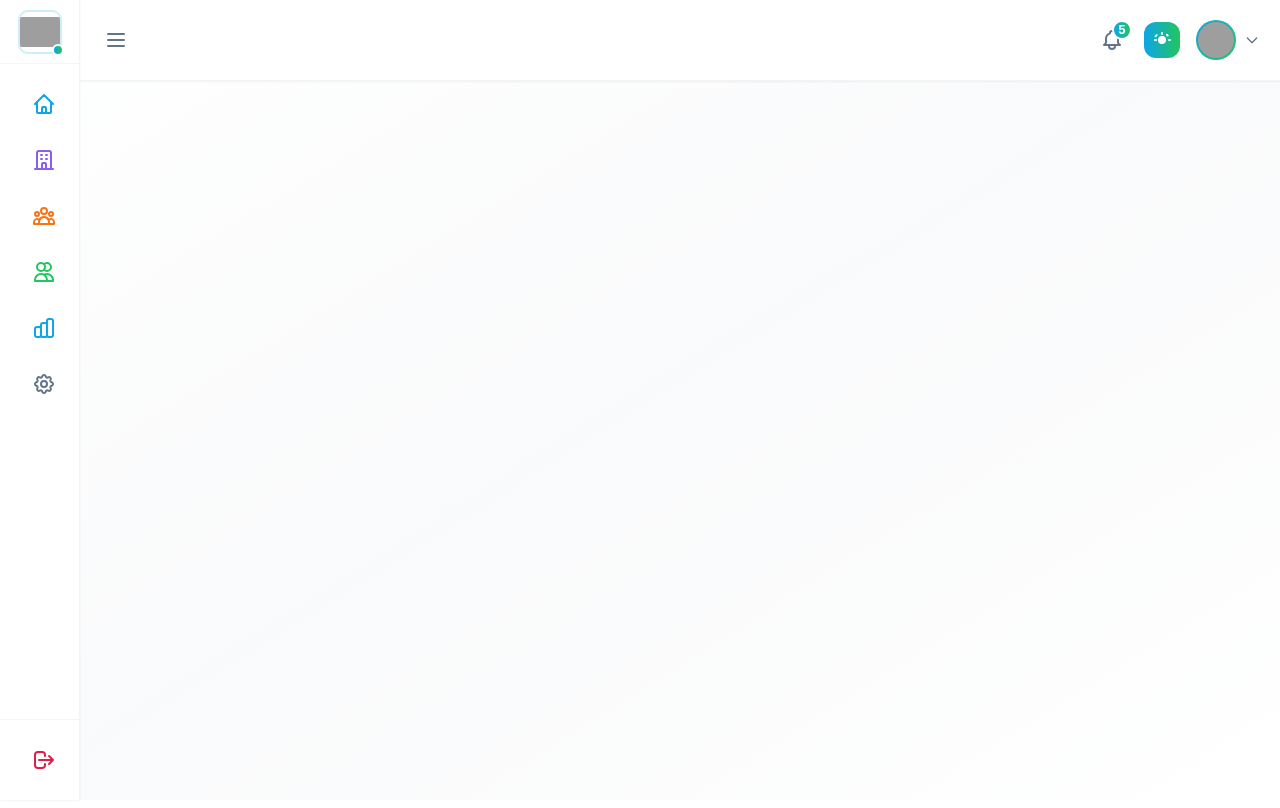
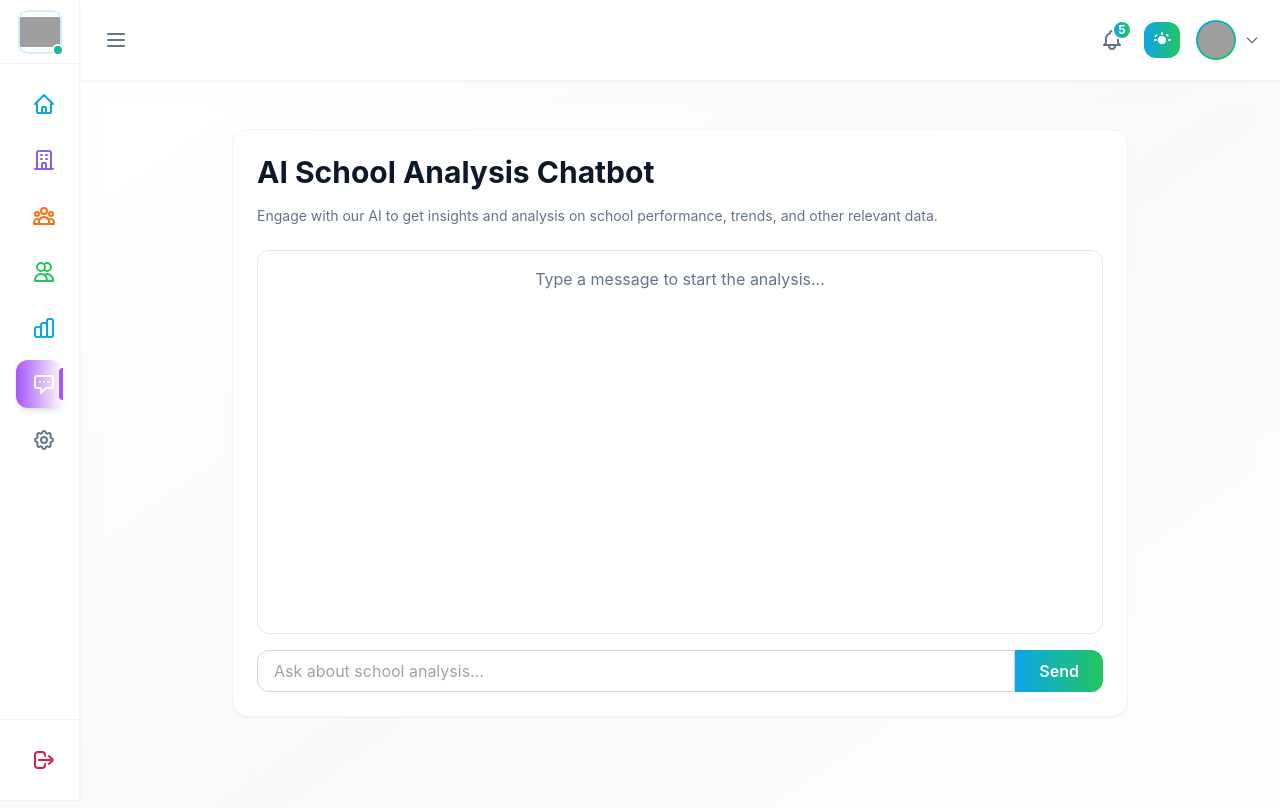
Before and after one commit to Stack-Rack-Swotify/swotify, a React (Vite) app in the folder swotify/: page /super-admin-dashboard/ai-chatbot in a window 1280 px wide. Shown: the top 808 px of the page. Built offline with nearby package versions, Linux system fonts and the light colour scheme; grey boxes are pictures that could not be loaded.

Commit message:
feat: Add AI Chatbot page for Super Admin
- Created a new AIChatbotPage.jsx for Super Administrators to analyze school data.
- Integrated the AIChatbotPage into the SuperAdminDashboard's routing.
- Added a navigation link for the AI Chatbot in the SuperAdminSidebar.

```diff
--- a/swotify/src/modules/superAdmin/components/SuperAdminSidebar.jsx
+++ b/swotify/src/modules/superAdmin/components/SuperAdminSidebar.jsx
@@ -37,6 +37,11 @@ const SuperAdminSidebar = ({ isSidebarOpen, toggleSidebar }) => {
           color: '#0EA5E9'
         },
         {
+          to: 'ai-chatbot',
+          label: 'AI Chatbot',
+          icon: 'M8 10h.01M12 10h.01M16 10h.01M9 16H5a2 2 0 01-2-2V6a2 2 0 012-2h14a2 2 0 012 2v8a2 2 0 01-2 2h-5l-5 5v-5z', // Example icon for a chat bot
+          color: '#A855F7' // A distinct color
+        },    {
       to: 'settings',
       label: 'App Settings',
       icon: 'M10.325 4.317c.426-1.756 2.924-1.756 3.35 0a1.724 1.724 0 002.573 1.066c1.543-.94 3.31.826 2.37 2.37a1.724 1.724 0 001.065 2.572c1.756.426 1.756 2.924 0 3.35a1.724 1.724 0 00-1.066 2.573c.94 1.543-.826 3.31-2.37 2.37a1.724 1.724 0 00-2.572 1.065c-.426 1.756-2.924 1.756-3.35 0a1.724 1.724 0 00-2.573-1.066c-1.543.94-3.31-.826-2.37-2.37a1.724 1.724 0 00-1.065-2.572c-1.756-.426-1.756-2.924 0-3.35a1.724 1.724 0 001.066-2.573c-.94-1.543.826-3.31 2.37-2.37.996.608 2.296.07 2.572-1.065z M15 12a3 3 0 11-6 0 3 3 0 016 0z',
--- /dev/null
+++ b/swotify/src/modules/superAdmin/pages/AIChatbotPage.jsx
@@ -0,0 +1,72 @@
+import React, { useState } from 'react';
+
+const AIChatbotPage = () => {
+  const [messages, setMessages] = useState([]);
+  const [input, setInput] = useState('');
+
+  const handleSendMessage = async () => {
+    if (input.trim() === '') return;
+
+    const newMessage = { sender: 'user', text: input };
+    setMessages([...messages, newMessage]);
+    setInput('');
+
+    // Placeholder for AI response logic
+    // In a real application, you would send 'input' to a backend AI service
+    // and then update 'messages' with the AI's response.
+    const aiResponse = { sender: 'ai', text: `Analyzing schools based on "${input}"... (This is a placeholder response)` };
+    setTimeout(() => {
+      setMessages((prevMessages) => [...prevMessages, aiResponse]);
+    }, 1000);
+  };
+
+  return (
+    <div className="min-h-screen bg-gradient-to-br from-white via-gray-50 to-white p-6">
+      <div className="max-w-4xl mx-auto bg-white rounded-2xl shadow-sm border border-gray-100 p-6">
+        <h1 className="text-3xl font-bold text-[#0F172A] mb-4">AI School Analysis Chatbot</h1>
+        <p className="text-[#64748B] text-sm mb-6">
+          Engage with our AI to get insights and analysis on school performance, trends, and other relevant data.
+        </p>
+
+        <div className="border border-gray-200 rounded-xl p-4 h-96 overflow-y-auto mb-4 custom-scrollbar">
+          {messages.length === 0 ? (
+            <p className="text-center text-[#64748B]">Type a message to start the analysis...</p>
+          ) : (
+            messages.map((msg, index) => (
+              <div key={index} className={`mb-2 ${msg.sender === 'user' ? 'text-right' : 'text-left'}`}>
+                <span className={`inline-block p-2 rounded-lg ${
+                  msg.sender === 'user' ? 'bg-[#0EA5E9] text-white' : 'bg-gray-200 text-[#0F172A]'
+                }`}>
+                  {msg.text}
+                </span>
+              </div>
+            ))
+          )}
+        </div>
+
+        <div className="flex">
+          <input
+            type="text"
+            className="flex-1 px-4 py-2 border border-gray-300 rounded-l-xl focus:outline-none focus:ring-2 focus:ring-[#0EA5E9]/50"
+            placeholder="Ask about school analysis..."
+            value={input}
+            onChange={(e) => setInput(e.target.value)}
+            onKeyPress={(e) => {
+              if (e.key === 'Enter') {
+                handleSendMessage();
+              }
+            }}
+          />
+          <button
+            onClick={handleSendMessage}
+            className="px-6 py-2 bg-gradient-to-r from-[#0EA5E9] to-[#22C55E] text-white rounded-r-xl font-semibold hover:from-[#22C55E] hover:to-[#0EA5E9] transition-all duration-200"
+          >
+            Send
+          </button>
+        </div>
+      </div>
+    </div>
+  );
+};
+
+export default AIChatbotPage;
--- a/swotify/src/modules/superAdmin/pages/SuperAdminDashboard.jsx
+++ b/swotify/src/modules/superAdmin/pages/SuperAdminDashboard.jsx
@@ -15,6 +15,7 @@ import SuperAdminSettingsPage from './SuperAdminSettingsPage';
 import SuperAdminStudentsPage from './SuperAdminStudentsPage';
 import SuperAdminPerformanceReportPage from './SuperAdminPerformanceReportPage';
 import SuperAdminAppSettingsPage from './SuperAdminAppSettingsPage';
+import AIChatbotPage from './AIChatbotPage';
 
 // Initialize theme from localStorage (client-side only)
 const useTheme = () => {
@@ -191,6 +192,7 @@ const SuperAdminDashboard = () => {
             <Route path="students" element={<SuperAdminStudentsPage />} />
             <Route path="reports" element={<SuperAdminPerformanceReportPage />} />
             <Route path="app-settings" element={<SuperAdminAppSettingsPage />} />
+            <Route path="ai-chatbot" element={<AIChatbotPage />} />
           </Routes>
         </main>
       </div>
```
Lines whose indentation alone changed are shown as unchanged.
